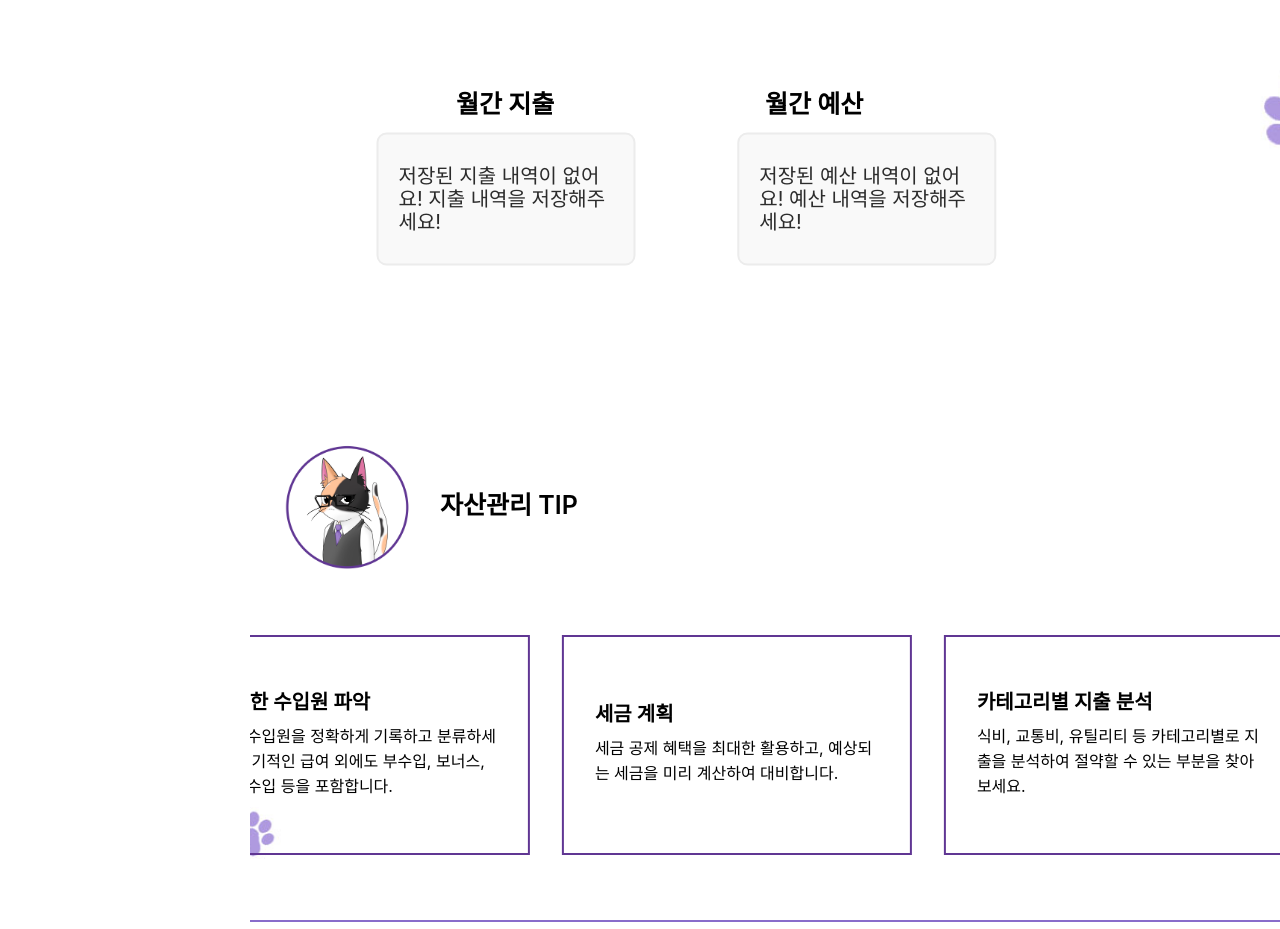
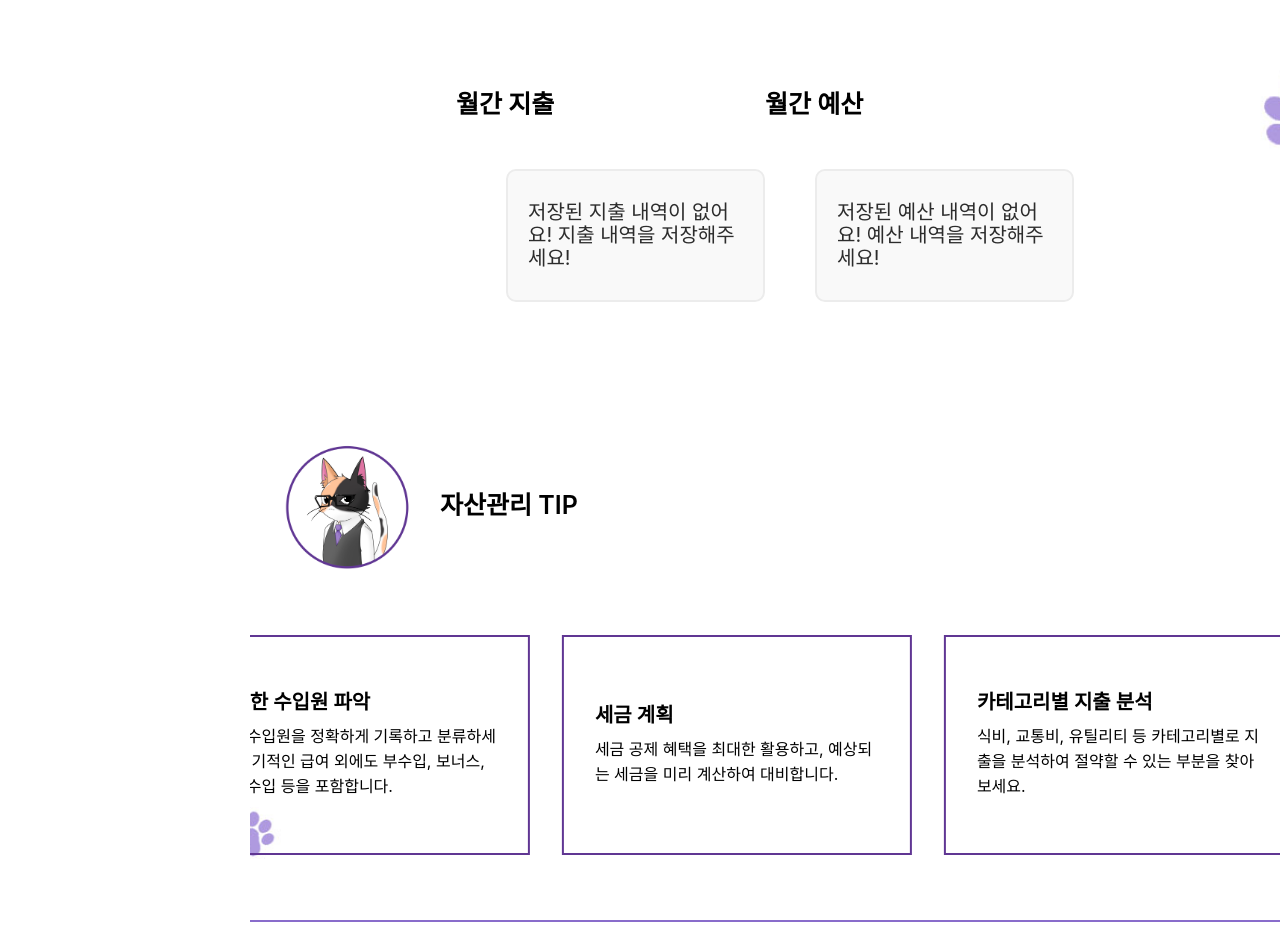
Before and after one commit to munsuhyeon/ezen2_money_planner, a React (Create React App) app in the folder client/: page /main in a window 1280 px wide. Shown: the part 3320-4249 px from the top of the page. Built offline with nearby package versions, Linux system fonts and the light colour scheme.

Commit message:
fix_알림수정

```diff
--- a/client/src/Components/Main/MainChart.css
+++ b/client/src/Components/Main/MainChart.css
@@ -318,9 +318,7 @@
 }
 
 .no-data-message2 {
-  margin-top: 30px;
   font-size: 20px;
-  transform: translate(-50%, -50%);
   color: #2c2c2c;
   padding: 30px 20px;
   background-color: #f9f9f9;
@@ -331,9 +329,7 @@
 }
 
 .no-data-message3 {
-  margin-top: 30px;
   font-size: 20px;
-  transform: translate(-30%, -50%);
   color: #2c2c2c;
   padding: 30px 20px;
   background-color: #f9f9f9;
```
